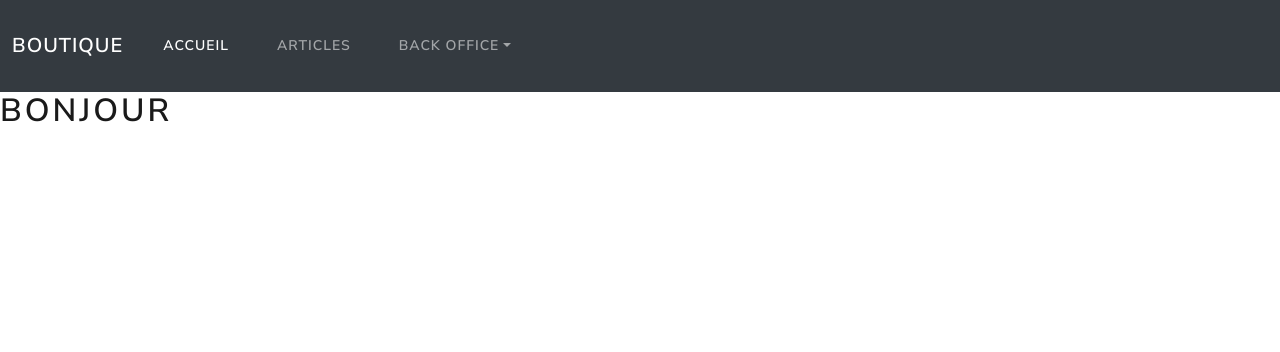
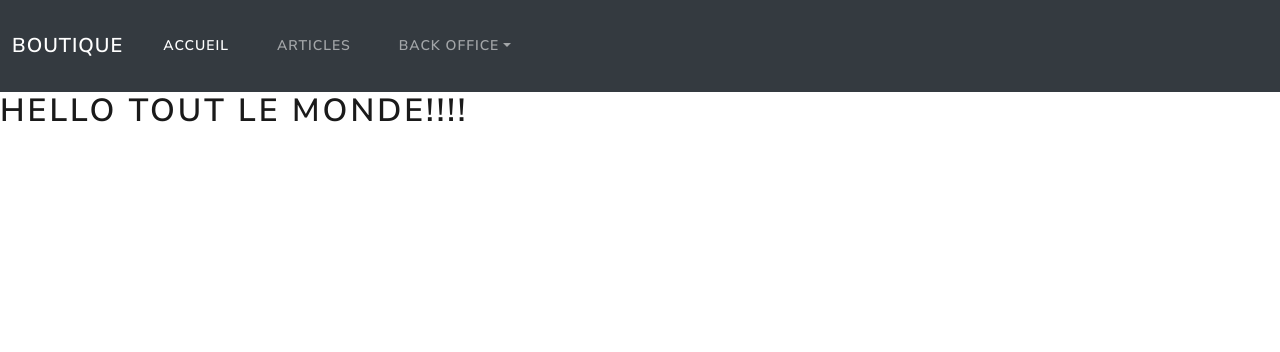
Before and after one commit to MaryGit22/BoutiqueTshirt-Mary-, a PHP site: page / in a window 1280 px wide. Shown: the top 352 px of the page. Run offline with PHP 8.4, Linux system fonts and the light colour scheme.

Commit message:
feat(script): Changing Value Table
Modifier le code HTML et ajouter une nouvelle requête

```diff
--- a/boutique.sql
+++ b/boutique.sql
@@ -42,7 +42,8 @@ CREATE TABLE `articles` (
 
 INSERT INTO `articles` (`id`, `nom`, `prix`, `description`, `image`, `taille`) VALUES
 (8, 'T - SHIRT', 15, 'Super t-shirt', '1602202316531763ee516d24834jaune.jpg', 'm'),
-(9, 'T - SHIRT 2', 13.9, 'Jolie t-shirt', '1602202317001063ee530a9feb6polo.jpg', 'l');
+(9, 'T - SHIRT 2', 16, 'Jolie t-shirt', '1602202317001063ee530a9feb6polo.jpg', 'l');
+(10, 'T - SHIRT 3', 12.30, 'Encore un t-shirt', '1602202317001063ee530a9feb6polo.jpg', 'xl');
 
 --
 -- Index pour les tables déchargées
--- a/index.php
+++ b/index.php
@@ -1,7 +1,7 @@
 <?php require_once('inclusion/header.php'); ?>
 
 
-<h1>BONJOUR</h1>
+<h1>HELLO TOUT LE MONDE!!!!</h1>
 
 
 <?php require_once('inclusion/footer.php'); ?>
```
